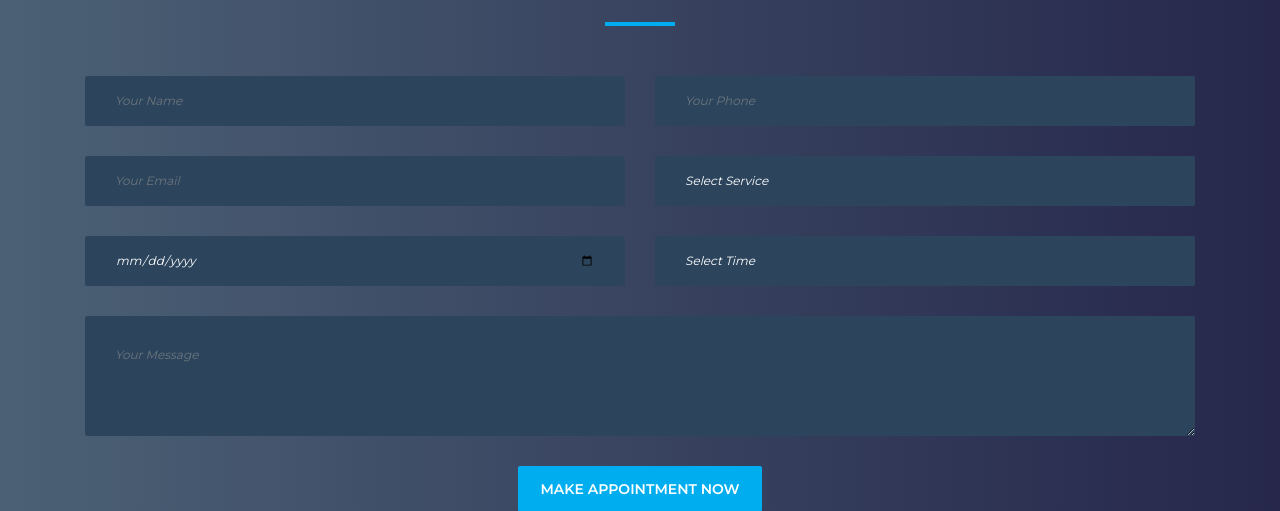
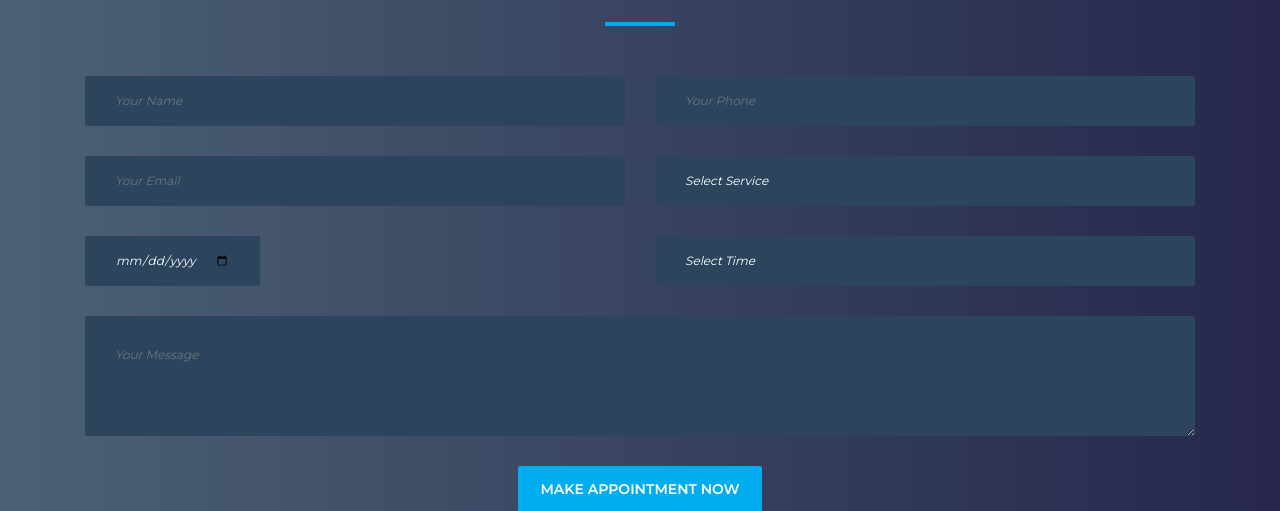
Before and after one commit to GuilinDev/yana-clinic, a Django app: page / in a window 1280 px wide. Shown: the part 4328-4839 px from the top of the page. Run offline with Django 5.2, Linux system fonts and the light colour scheme; some libraries are stand-ins or nearby versions.

Commit message:
make date input shorter

```diff
--- a/static/website/css/custom.css
+++ b/static/website/css/custom.css
@@ -53,3 +53,8 @@ html {
     list-style-position: inside;
     background-color: #fff;
 }
+
+.date-input-container {
+    position: relative;
+    display: inline-block;
+}
--- a/website/templates/home.html
+++ b/website/templates/home.html
@@ -596,7 +596,7 @@
                             <div class="col-md-6">
                                 <div class="form-group mb-30">
                                     <select id="your-service" name="your-service" class="form-control" required
-                                    style="background-color: #2c455d">
+                                            style="background-color: #2c455d">
                                         <option value="" disabled selected>Select Service</option>
                                         <option value="Acupuncture/Prescription Chinese medicine">
                                             Acupuncture/Prescription Chinese Medicine
@@ -610,11 +610,14 @@
 
                             <!-- Date Selector -->
                             <div class="col-md-6">
-                                <div class="form-group mb-30" >
-                                    <input type="date" id="your-date" name="your-date" class="form-control"
-                                           placeholder="Select Date" required style="background-color: #2c455d">
+                                <div class="form-group mb-30">
+                                    <div class="date-input-container">
+                                        <input type="date" id="your-date" name="your-date" class="form-control"
+                                               placeholder="Select Date" required style="background-color: #2c455d">
+                                    </div>
                                 </div>
                             </div>
+
                             <!-- Time Selector -->
                             <div class="col-md-6">
                                 <div class="form-group mb-30">
```
Also changed, not shown: requirements.txt (+7 -0 lines), static/website/img/core-img/calendar.png (added), static/website/img/core-img/datepicker.png (added), 1 other file.
